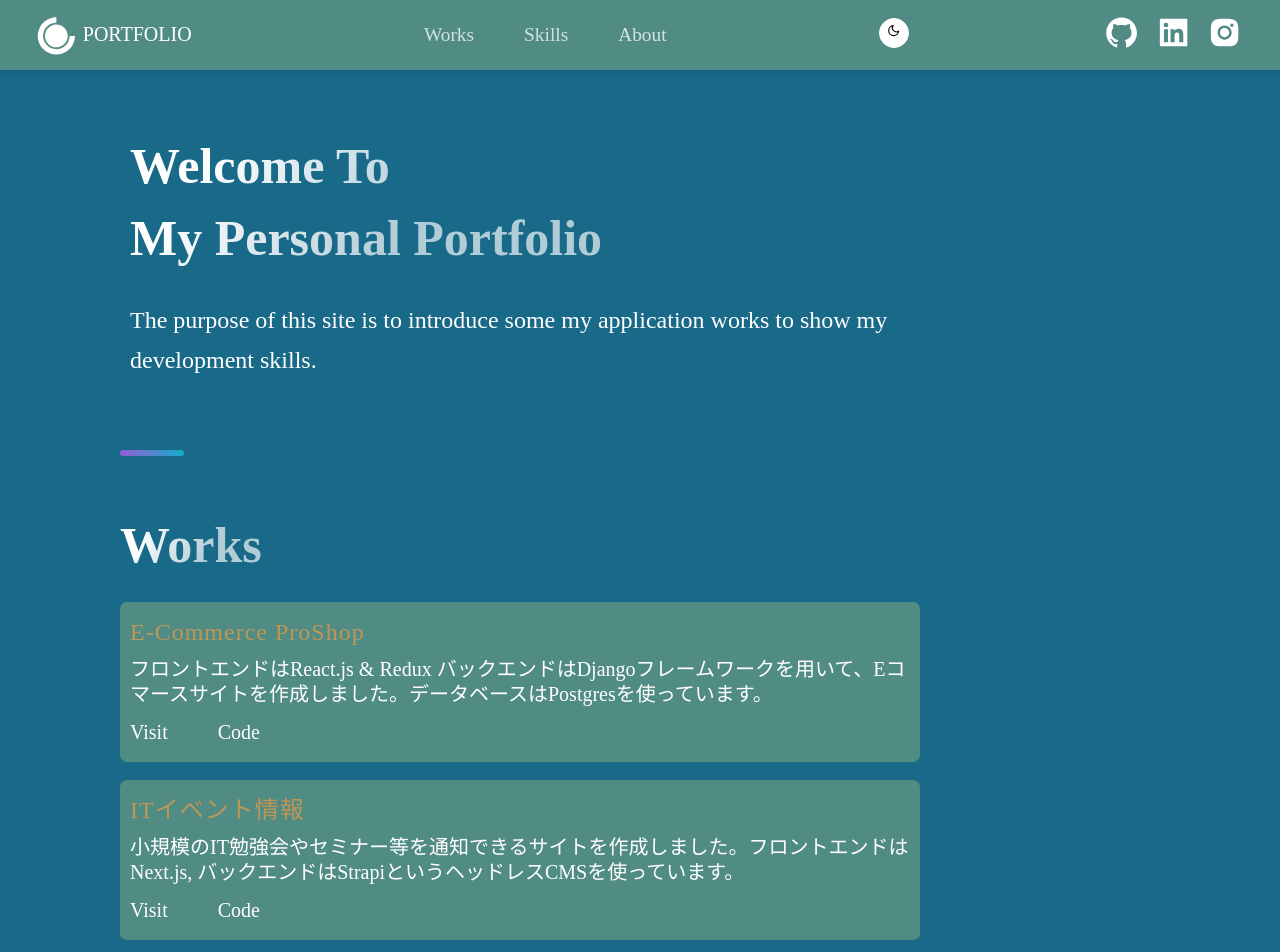
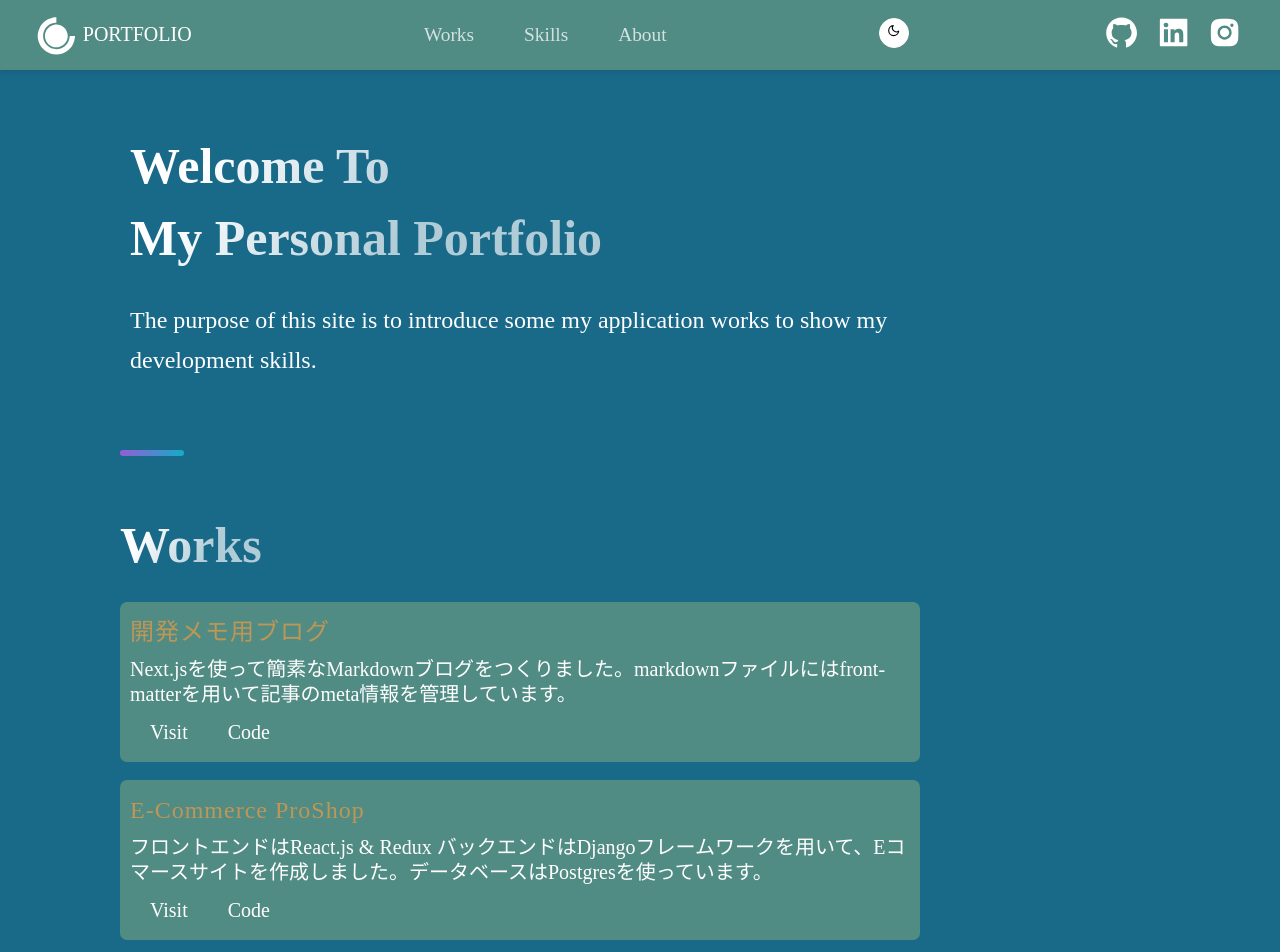
Before and after one commit to toku31/next-portfolio, a Next.js app: page / in a window 1280 px wide. Shown: the top 952 px of the page. Built offline with nearby package versions, Linux system fonts and the light colour scheme.

Commit message:
add work

```diff
--- a/components/Works.js
+++ b/components/Works.js
@@ -5,13 +5,22 @@ export default function Works() {
 
   const workData = [
       {
+        title: "開発メモ用ブログ",
+        skils: ["react.js", "next.js", "HTML", "CSS"],
+        description: "Next.jsを使って簡素なMarkdownブログをつくりました。markdownファイルにはfront-matterを用いて記事のmeta情報を管理しています。",
+        github: "https://github.com/toku31/next-devspace-blog",
+        github2: "",
+        visit: "https://next-devspace-blog-azure.vercel.app/",
+        id: 1,
+      },
+      {
       title: "E-Commerce ProShop",
       skils: ["react.js", "next.js", "HTML", "CSS"],
       description: "フロントエンドはReact.js & Redux バックエンドはDjangoフレームワークを用いて、Eコマースサイトを作成しました。データベースはPostgresを使っています。",
       github: "https://github.com/toku31/react-django-ecommerce",
       github2: "",
       visit: "https://ecommerce-proshop01.herokuapp.com",
-      id: 1,
+      id: 2,
     },
     {
       title: "ITイベント情報",
@@ -20,7 +29,7 @@ export default function Works() {
       github: "https://github.com/toku31/itevents-nextjs-frontend",
       github2: "https://github.com/toku31/iteventsbackend07",
       visit: "https://iteventsfrontend.vercel.app",
-      id: 2,
+      id: 3,
     },
     {
       title: "不動産サイト BT Real Estate",
@@ -29,7 +38,7 @@ export default function Works() {
       github: "https://github.com/toku31/btre_project",
       github2: "",
       visit: "https://btrealestate-site.herokuapp.com/",
-      id: 3,
+      id: 4,
     },
     {
       title: "ショッピングサイト React Shopping Cart",
@@ -38,7 +47,7 @@ export default function Works() {
       github: "https://github.com/toku31/btre_project",
       github2: "",
       visit: "https://react-shopping-cart-test1.herokuapp.com/",
-      id: 4,
+      id: 5,
     },
   ]
 
--- a/styles/Works.module.css
+++ b/styles/Works.module.css
@@ -74,16 +74,21 @@
 
 .workgithub:hover {
   background-color: #114b3a;
+  border-radius: 5px;
+  padding: 5px;
   transform: scale(1.2);
   cursor: pointer;
 }
 
 .workvisit {
-  margin-right: 50px;
+  margin-left: 20px;
+  margin-right: 40px;
 }
 
 .workvisit:hover {
   background-color: #114b3a;
+  border-radius: 5px;
+  padding: 5px;
   transform: scale(1.2);
   cursor: pointer;
 }
```
